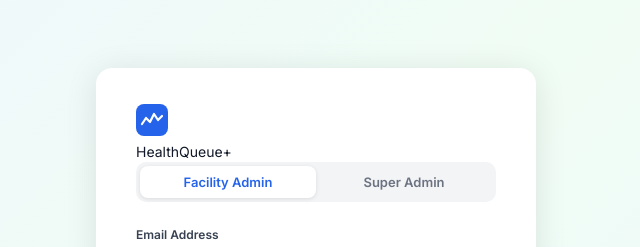
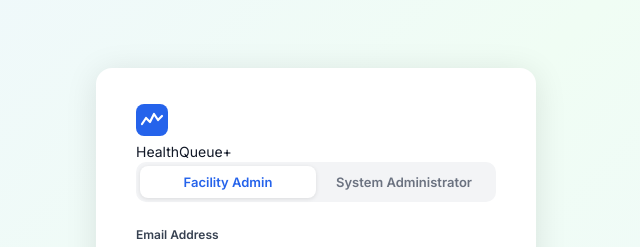
Before and after one commit to lauriiess/hqplus_pfg, a React (Vite) app in the folder hq-webapp/: page /login in a window 1280 px wide. Shown: the part 114-361 px from the top of the page, without its empty margins (324-964 px from the left). Built offline with nearby package versions, Linux system fonts and the light colour scheme.

Commit message:
fix: rename Super Admin tab → System Administrator

```diff
--- a/hq-webapp/src/pages/auth/LoginPage.jsx
+++ b/hq-webapp/src/pages/auth/LoginPage.jsx
@@ -60,7 +60,7 @@ export default function LoginPage() {
             className={`${styles.tab} ${tab === 'super' ? styles.tabActive : ''}`}
             onClick={() => { setTab('super'); setEmail(''); setPass(''); setError('') }}
           >
-            Super Admin
+            System Administrator
           </button>
         </div>
 
```
